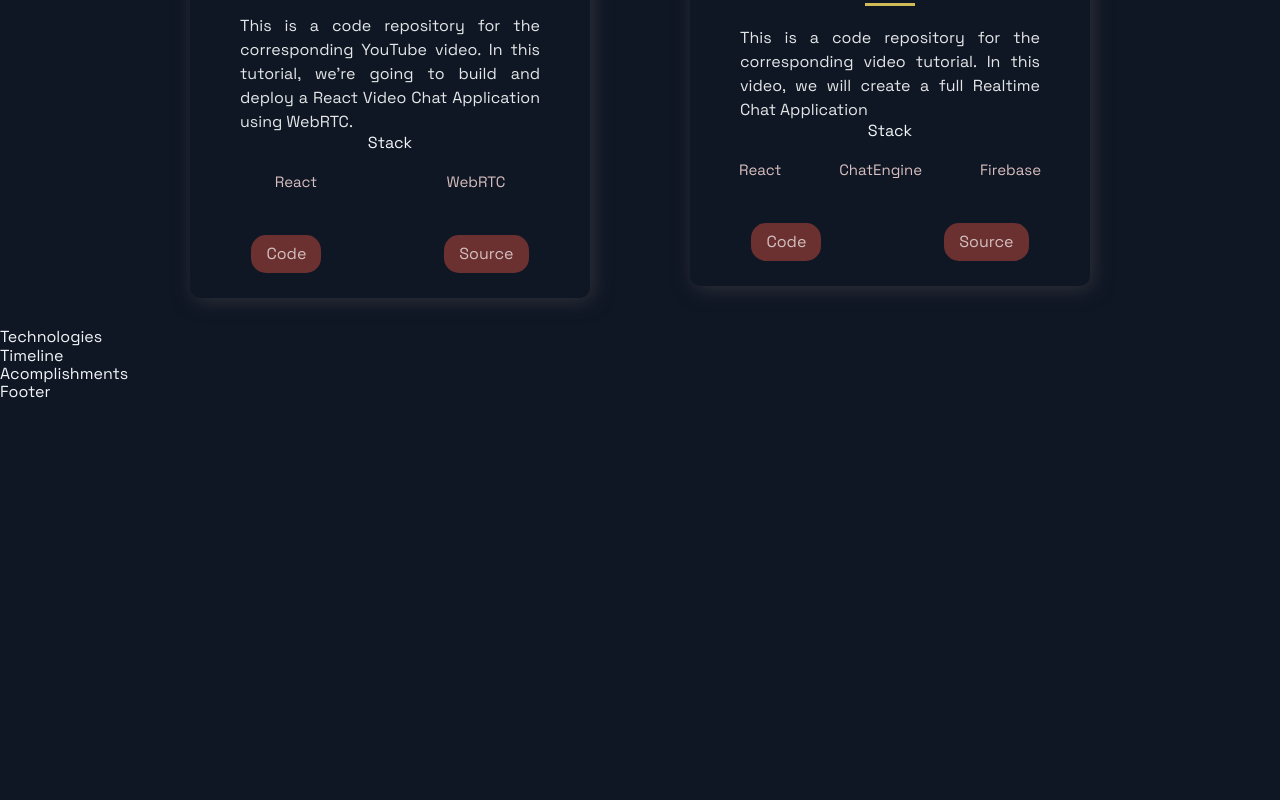
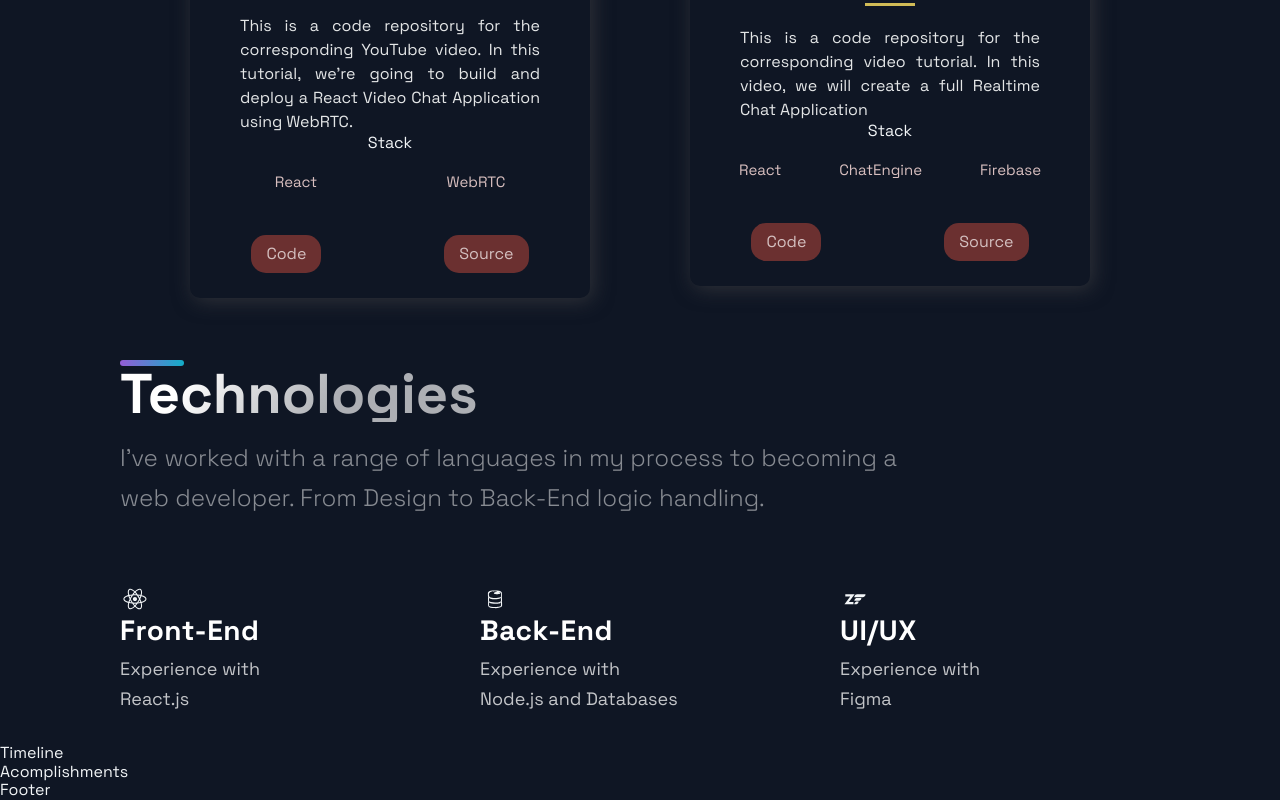
Before and after one commit to chillbroskie/firstPortfolio, a Next.js app: page / in a window 1280 px wide. Shown: the part 1946-2746 px from the top of the page. Before the commit the page ends 2348 px from the top, so only its background shows below. Built offline with nearby package versions, Linux system fonts and the light colour scheme.

Commit message:
started technologies

```diff
--- a/src/components/Technologies/Technologies.js
+++ b/src/components/Technologies/Technologies.js
@@ -4,9 +4,45 @@
 import { List, ListContainer, ListItem, ListParagraph, ListTitle } from './TechnologiesStyles';
 
 const Technologies = () =>  (
-  <div>
-    Technologies
-  </div>
+  <Section id="tech">
+    <SectionDivider />
+    <SectionTitle>Technologies</SectionTitle>
+    <SectionText>
+      I've worked with a range of languages in my process to becoming a web developer. From Design to Back-End logic handling.
+    </SectionText>
+    <List>
+      <ListItem>
+        <DiReact size="3rem" />
+        <ListContainer>
+          <ListTitle>Front-End</ListTitle>
+          <ListParagraph>
+            Experience with <br />
+            React.js
+          </ListParagraph>
+        </ListContainer>
+      </ListItem>
+      <ListItem>
+        <DiFirebase size="3rem" />
+        <ListContainer>
+          <ListTitle>Back-End</ListTitle>
+          <ListParagraph>
+            Experience with <br />
+            Node.js and Databases
+          </ListParagraph>
+        </ListContainer>
+      </ListItem>
+      <ListItem>
+        <DiZend size="3rem" />
+        <ListContainer>
+          <ListTitle>UI/UX</ListTitle>
+          <ListParagraph>
+            Experience with <br />
+            Figma
+          </ListParagraph>
+        </ListContainer>
+      </ListItem>
+    </List>
+  </Section>
 );
 
 export default Technologies;
```
